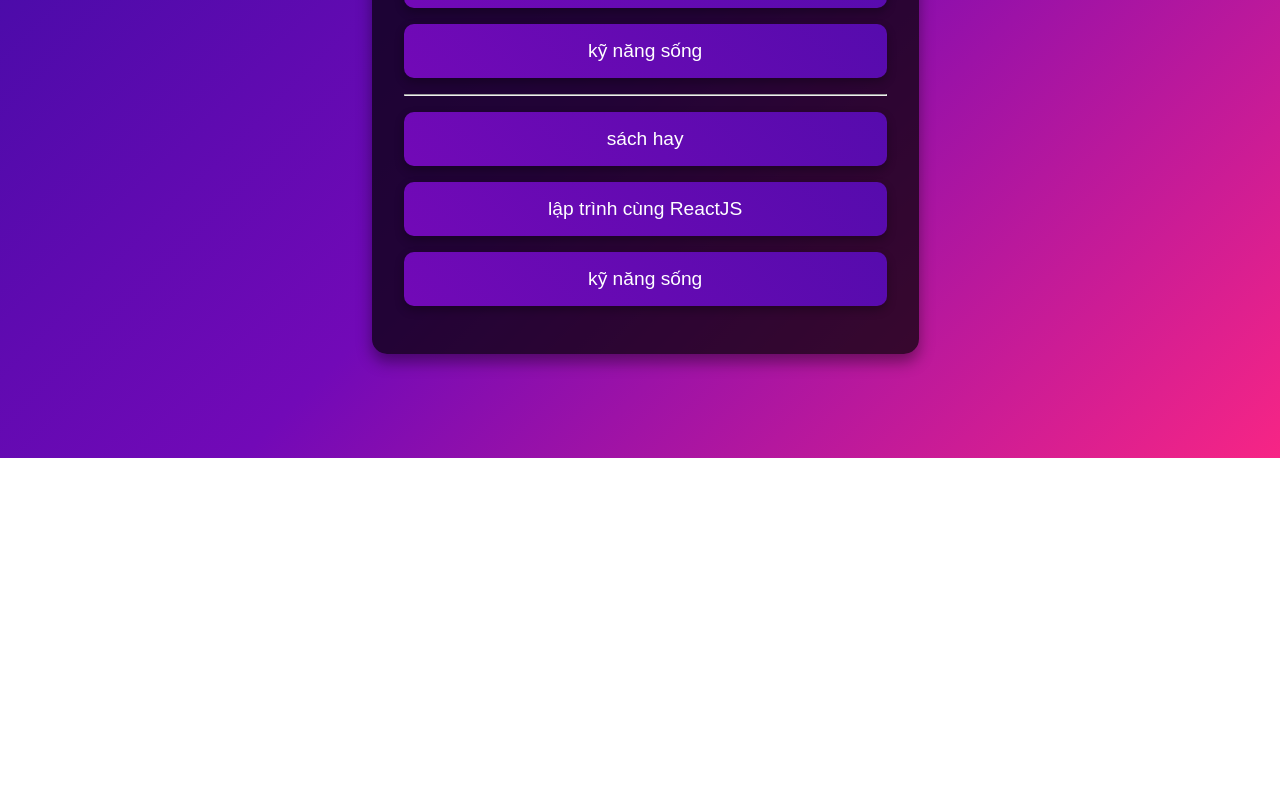
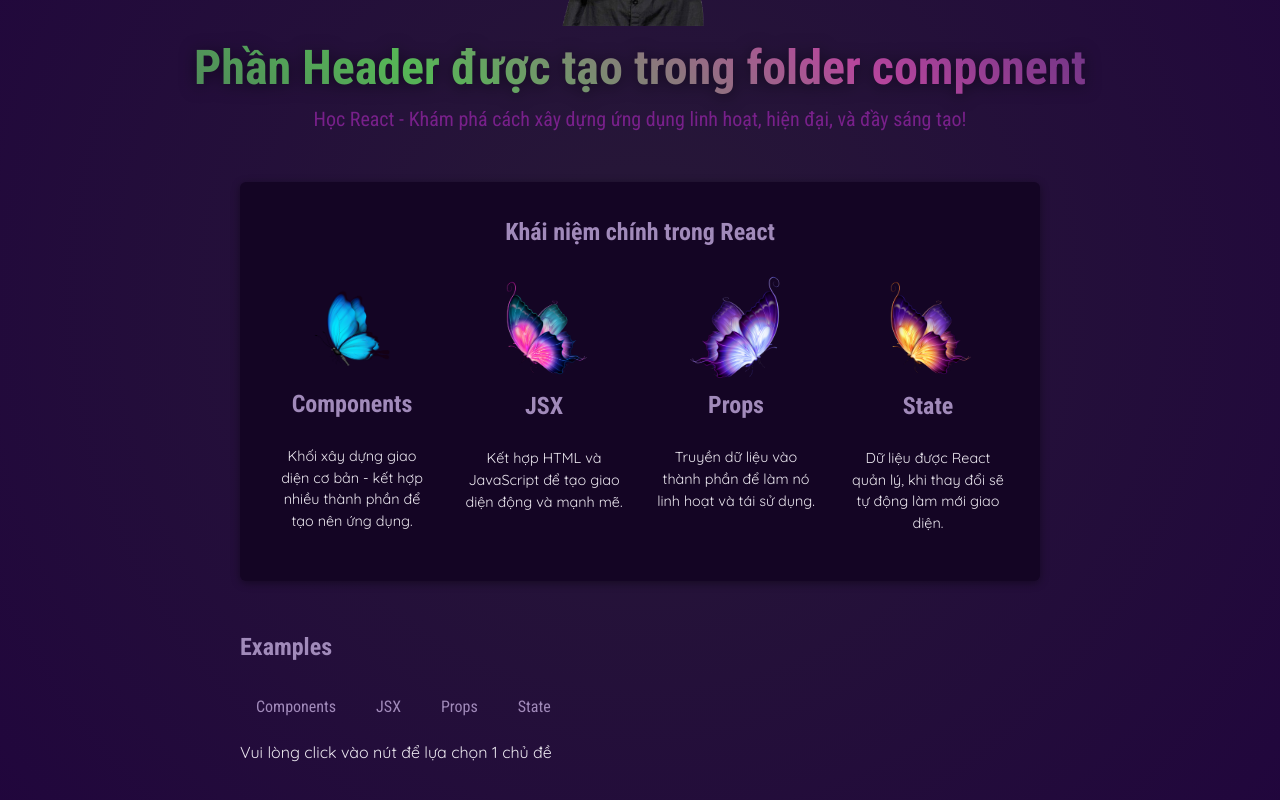
Before and after one commit to ACE2209/ReactJS-and-NextJS, a React (Vite) app: page / in a window 1280 px wide. Shown: the part 342-1142 px from the top of the page. Before the commit the page ends 800 px from the top, so only its background shows below. Built offline with nearby package versions, Linux system fonts and the light colour scheme.

Commit message:
update lan 9

```diff
--- a/src/App.jsx
+++ b/src/App.jsx
@@ -1,4 +1,4 @@
-import Output from "./components/7/Map";
+import Output from "./components/Theory/OutputButton";
 
 function App() {
   return (
--- a/src/components/Theory/OutputButton.jsx
+++ b/src/components/Theory/OutputButton.jsx
@@ -91,7 +91,8 @@
           </ul>
         </section>
 
-        <section id="examples">
+        {/* <section id="examples"> */}
+        <section titleSection="Examples" id="examples" className="demo_class">
           <h2>Examples</h2>
           {/* thêm dòng này để ko xuống dòng <TabButton onSelect={()=>{handleSelect('jsx')}}>JSX</TabButton>
  code này */}
@@ -116,13 +117,21 @@
             <TabButton
             // 1. kiểm tra xem nó có bằng chuỗi components ko ?
             // 2. Nếu bằng thì giá trị của nó true
+            //   isSelected={selectedTopic==="components"}
+            //   onSelect={()=>{handleSelect('components')}}>
+            //   Components
+            // </TabButton>
+            // <TabButton isSelected={selectedTopic==="jsx"} onSelect={()=>{handleSelect('jsx')}}>JSX</TabButton>
+            // <TabButton isSelected={selectedTopic==="props"} onSelect={()=>{handleSelect('props')}}>Props</TabButton>
+            // <TabButton isSelected={selectedTopic==="state"} onSelect={()=>{handleSelect('state')}}>State</TabButton>
+
               isSelected={selectedTopic==="components"}
-              onSelect={()=>{handleSelect('components')}}>
+              onClick={()=>{handleSelect('components')}}>
               Components
             </TabButton>
-            <TabButton isSelected={selectedTopic==="jsx"} onSelect={()=>{handleSelect('jsx')}}>JSX</TabButton>
-            <TabButton isSelected={selectedTopic==="props"} onSelect={()=>{handleSelect('props')}}>Props</TabButton>
-            <TabButton isSelected={selectedTopic==="state"} onSelect={()=>{handleSelect('state')}}>State</TabButton>
+            <TabButton isSelected={selectedTopic==="jsx"} onClick={()=>{handleSelect('jsx')}}>JSX</TabButton>
+            <TabButton isSelected={selectedTopic==="props"} onClick={()=>{handleSelect('props')}}>Props</TabButton>
+            <TabButton isSelected={selectedTopic==="state"} onClick={()=>{handleSelect('state')}}>State</TabButton>
 
             {/* <TabButton>Button1</TabButton> */}
             {/* <TabButton random="Components"></TabButton> */}
--- a/src/components/Theory/TabButton.jsx
+++ b/src/components/Theory/TabButton.jsx
@@ -45,11 +45,22 @@
 // }
 
 // thêm class active vào tabButton để biết chúng ta đang click vào nút nào
-export default function TabButton({children, onSelect, isSelected}) {
+// export default function TabButton({children, onSelect, isSelected}) {
+//   return (
+//     <li>
+//       {/* 3. Nếu isSelected true thì active còn false thì undefined */}
+//       <button className={isSelected ? "active" : undefined} onClick={onSelect}>
+//         {children}
+//       </button>
+//     </li>
+//   );
+// }
+
+// forwarding props
+export default function TabButton({children, isSelected, ...props}) {
   return (
     <li>
-      {/* 3. Nếu isSelected true thì active còn false thì undefined */}
-      <button className={isSelected ? "active" : undefined} onClick={onSelect}>
+      <button className={isSelected ? "active" : undefined} {...props}>
         {children}
       </button>
     </li>
```
Also changed, not shown: src/components/Theory/Section.jsx (added, +20 -0 lines), src/components/Theory/Tabs.jsx (added, +8 -0 lines).
